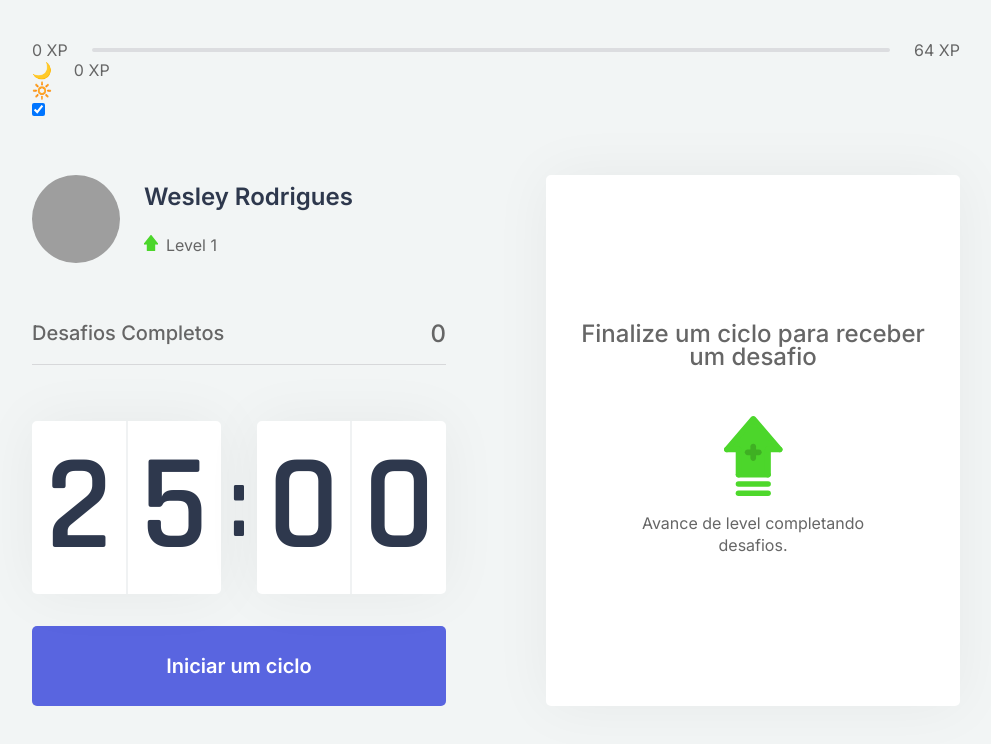
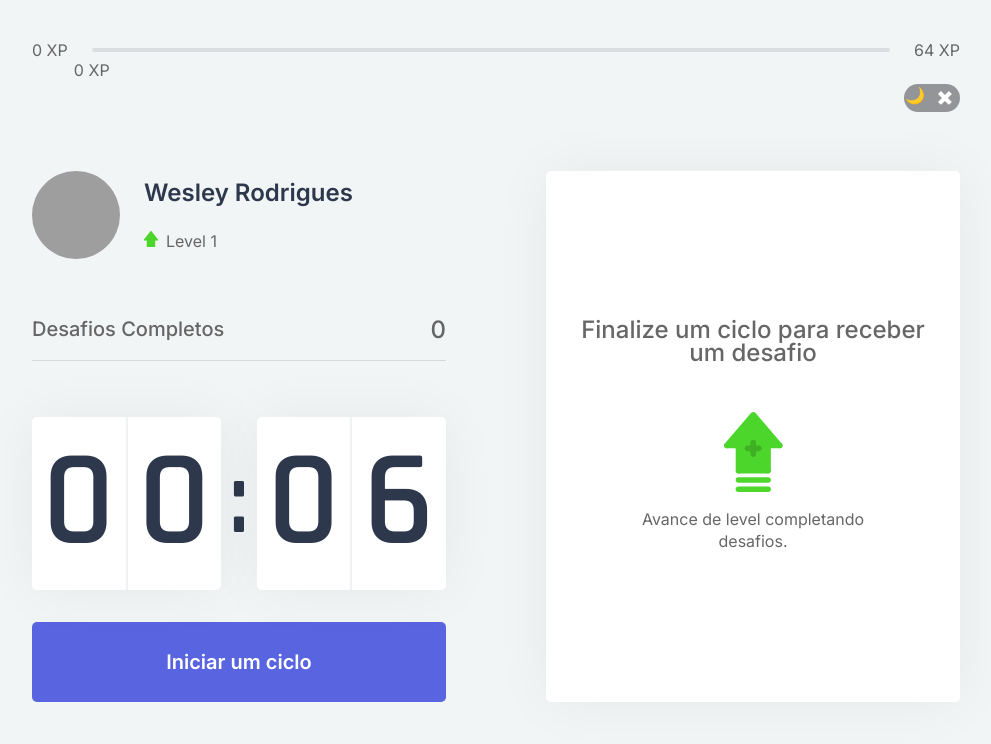
Before and after one commit to wesleywcr/MoveDev, a Next.js app: page / in a window 1280 px wide. Shown: the top 744 px of the page, without its empty margins (144-1135 px from the left). Built offline with nearby package versions, Linux system fonts and the light colour scheme; grey boxes are pictures that could not be loaded.

Commit message:
Theme Switcher

```diff
--- a/package.json
+++ b/package.json
@@ -12,13 +12,16 @@
     "next": "10.0.7",
     "react": "17.0.1",
     "react-dom": "17.0.1",
-    "react-toggle": "^4.1.2"
+    "react-responsive": "^8.2.0",
+    "react-switch": "^6.0.0"
   },
   "devDependencies": {
     "@types/js-cookie": "^2.2.6",
     "@types/node": "^14.14.31",
     "@types/react": "^17.0.2",
     "@types/react-dom": "^17.0.1",
+    "@types/react-responsive": "^8.0.2",
+    "@types/react-toggle": "^4.0.2",
     "typescript": "^4.1.5"
   }
 }
--- a/src/components/ThemeSwitcher.tsx
+++ b/src/components/ThemeSwitcher.tsx
@@ -1,19 +1,48 @@
-
-import { useState } from 'react'
-import Toggle from "react-toggle";
+import { useEffect, useState } from 'react'
+import Switch from "react-switch";
+import { useMediaQuery } from "react-responsive";
 
 import styles from '../styles/components/ThemeStwither.module.css'
 
+const DARK_CLASS = "dark";
+
 export function ThemeStwither() {
-  const [isDark, setIsDark] = useState(true)
+  const systemPrefersDark = useMediaQuery({
+    query: "(prefers-color-scheme: dark)"
+  },
+    undefined,
+    prefersDark => {
+      setIsDark(prefersDark);
+    }
+  )
+  const [isDark, setIsDark] = useState(systemPrefersDark);
+
+  const handleDark = nextChecked => {
+    setIsDark(nextChecked);
+  };
+
+  useEffect(() => {
+    if (isDark) {
+      document.documentElement.classList.add(DARK_CLASS)
+    } else {
+      document.documentElement.classList.remove(DARK_CLASS)
+    }
+  }, [isDark]);
   return (
-    <div className={styles.ThemeStwither}>
-      <Toggle
+    <div className={styles.container}>
+      <Switch
         className="DarkToggle"
         checked={isDark}
-        onChange={event => setIsDark(event.target.checked)}
-        icons={{ checked: "🌙", unchecked: "🔆" }}
-        aria-label="Dark mode"
+        onChange={handleDark}
+
+        offColor="#949599"
+        offHandleColor="#949599"
+        onColor="#15111a"
+        onHandleColor="#15111a"
+
+        checkedHandleIcon={<span>☀️</span>}
+        uncheckedHandleIcon={<span>🌙</span>}
+
       />
     </div>
   )
--- a/src/contexts/CountdownContext.tsx
+++ b/src/contexts/CountdownContext.tsx
@@ -21,7 +21,7 @@ export const CountdownContext = createContext({} as CountdownContextDate)
 export function CountdownProvider({ children }: CountdownProviderProps) {
   const { startNewChallenge } = useContext(ChallengeContext)
 
-  const [time, setTime] = useState(25 * 60);
+  const [time, setTime] = useState(0.1 * 60);
   const [isActive, setIsActive] = useState(false)
   const [hasFinished, setHasFinished] = useState(false)
 
--- a/src/pages/index.tsx
+++ b/src/pages/index.tsx
@@ -32,6 +32,7 @@ export default function Home(props: HomeProps) {
         </Head>
 
         <ExperienceBar />
+
         <ThemeStwither />
         <CountdownProvider>
           <section>
--- a/src/styles/components/ChallengeBox.module.css
+++ b/src/styles/components/ChallengeBox.module.css
@@ -1,7 +1,7 @@
 .challengeBoxContainer{
   height: 100%;
 
-  background: var(--white);
+  background: var(--colorchallenge);
   border-radius: 5px;
   box-shadow: 0 0 60px rgba(0,0,0, 0.05);
   padding: 1.5rem 2rem;
--- a/src/styles/components/Countdown.module.css
+++ b/src/styles/components/Countdown.module.css
@@ -15,7 +15,7 @@
   align-items: center;
   justify-content: space-evenly;
 
-  background: var(--white);
+  background: var(--colorcountdown);
   box-shadow: 0 0 60px rgba(0, 0,0, 0.05);
   border-radius: 5px;
   font-size: 8.5rem;
@@ -27,10 +27,10 @@
   flex: 1;
 }
 .countdownConatainer > div span:first-child{
-  border-right: 1px solid #f0f2f3;
+  border-right: 1px solid var(--colorcountdownline);
 }
 .countdownConatainer > div span:last-child{
-  border-left: 1px solid #f0f2f3;
+  border-left: 1px solid var(--colorcountdownline);
 }
 .countdownConatainer > span{
   font-size: 6.25rem;
--- a/src/styles/components/ThemeStwither.module.css
+++ b/src/styles/components/ThemeStwither.module.css
@@ -0,0 +1,12 @@
+.container{
+  display: flex;
+  justify-content: flex-end;
+
+  margin-top: 1.5rem;
+
+}
+@media screen and ( max-width: 768px){
+.container{
+  display: none;
+}
+}
--- a/src/styles/global.css
+++ b/src/styles/global.css
@@ -5,7 +5,10 @@
 }
 
 :root{
+  --colorcountdown: #fff;
+  --colorcountdownline:#f0f2f3;
   --white:#fff;
+  --colorchallenge:#fff;
   --backgroud: #f2f5f5;
   --gray-line: #DCDDE0;
   --text: #666666;
@@ -17,6 +20,16 @@
   --blue-dark: #4953b8;
   --blue-twitter:#2aa9e0;
 
+}
+@media (prefers-color-scheme: dark) {
+  :root.dark{
+    --colorcountdown:#15111a;
+    --colorcountdownline:#0c0b0e;
+    --colorchallenge:#110f14;
+    --backgroud: #000;
+    --text: #e4e3e3;
+    --title: #5965e0;
+  }
 }
 @media(max-width: 1080px){
 html{
```
Also changed, not shown: 1 other file (tests, documents, lock files or other folders).
